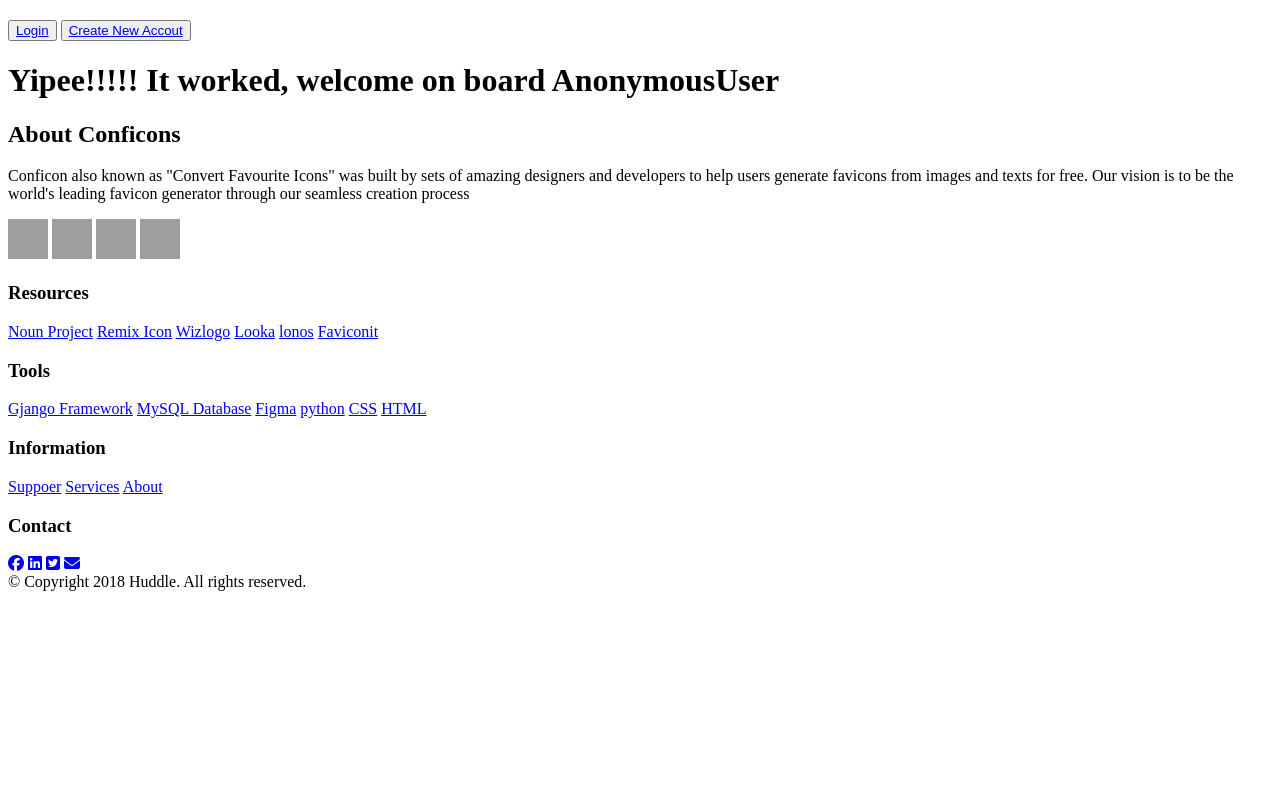
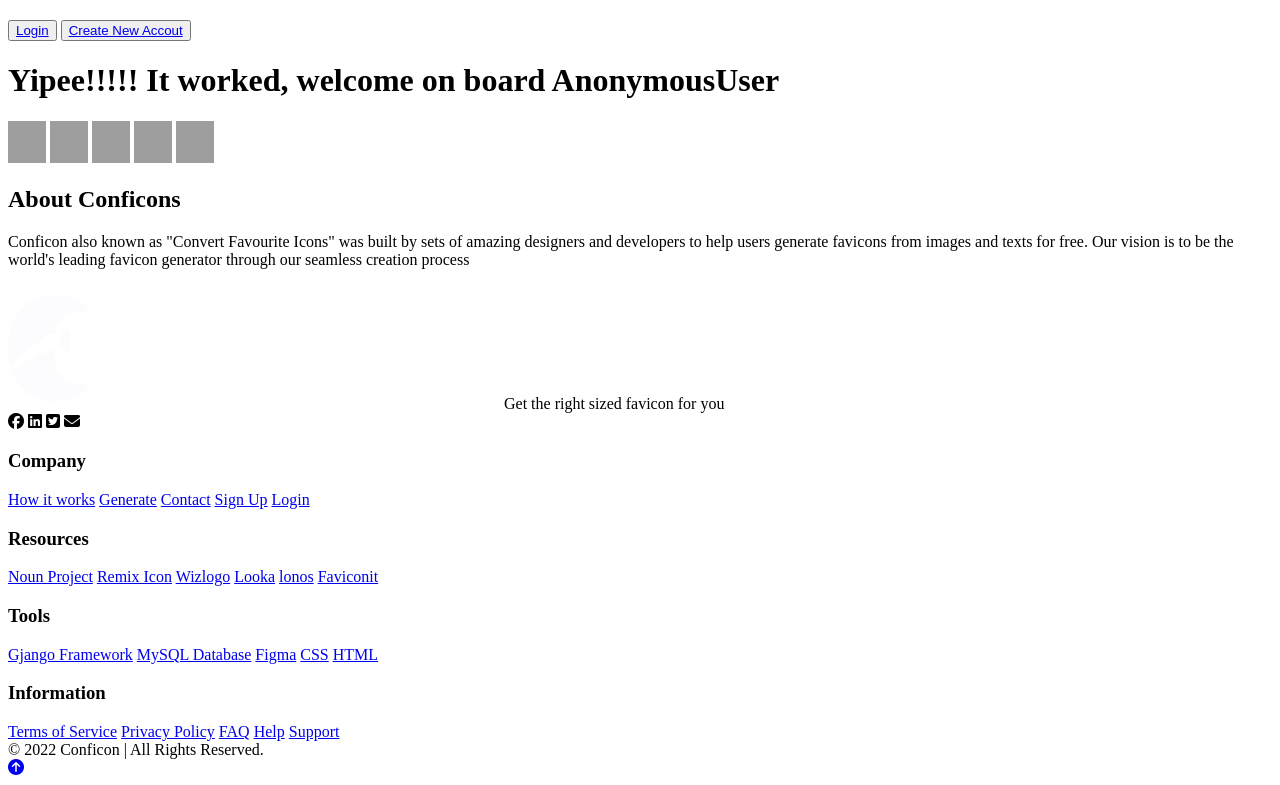
Before and after one commit to zuri-training/Favicon_gen-Team-68, a Django app: page / in a window 1280 px wide. Shown: the part 129-914 px from the top of the page. Before the commit the page ends 720 px from the top, so only its background shows below. Run offline with Django 4.2, Linux system fonts and the light colour scheme; some libraries are stand-ins or nearby versions; grey boxes are pictures that could not be loaded.

Commit message:
Footer update for new design

```diff
--- a/templates/footer.html
+++ b/templates/footer.html
@@ -1,36 +1,43 @@
-<html lang="en">
-
-<head>
-    <meta charset="UTF-8">
-    <meta http-equiv="X-UA-Compatible" content="IE=edge">
-    <meta name="viewport" content="width=device-width, initial-scale=1.0">
-    <link href="https://fonts.googleapis.com/css2?family=Dosis:wght@600&family=Oswald:wght@300;400&display=swap"
-        rel="stylesheet">
-    <link rel="stylesheet" href="Conflcon/static/css/footer.css">
-    <title>Footer</title>
-</head>
-
-<body>
+{% load static %}
 <section id="About_Conficons">
+    <div id="for_gap">
+        <div class="fav">
+            <img src="{% static 'images/Vector1.png' %}" width="38px" height="42px" alt="">
+            <img src="{% static 'images/Vector2.png' %}" width="38px" height="42px" alt="">
+            <img src="{% static 'images/Vector3.png' %}" width="38px" height="42px" alt="">
+            <img src="{% static 'images/Vector4.png' %}" width="38px" height="42px" alt="">
+            <img src="{% static 'images/Vector5.png' %}" width="38px" height="42px" alt="">
+        </div>
         <div>
             <h2>About Conficons</h2>
-            <p>Conficon also known as "Convert Favourite Icons" was built by sets of amazing designers and developers to
+            <p>Conficon also known as "Convert Favourite Icons" was built by sets of amazing designers and
+                developers to
                 help users generate favicons from images and texts for free. Our vision is to be the world's leading
                 favicon generator through our seamless creation process</p>
         </div>
-        <div class="fav">
-            <!-- <i class="fa-solid fa-house"></i>
-            <i class="fa-solid fa-house"></i>
-            <i class="fa-solid fa-house"></i>
-            <i class="fa-solid fa-house"></i> -->
-            <img src="images/icon-faculty.png" width="40" height="40" alt="">
-            <img src="images/icon-departments.png" width="40" height="40" alt="">
-            <img src="images/icon-research institute.png" width="40" height="40" alt="">
-            <img src="images/icon-college of agric.png" width="40" height="40" alt="">
     </div>
 </section>
 <footer>
     <div id="footer_top">
+        <div class="footer_column1">
+            <span><img src="{% static 'images/Frame 259.png' %}" width="px" height="" alt=""></span>
+            <span class="spec">Get the right sized favicon for you</span>
+            <div class="icons">
+                <i class="fa-brands fa-facebook"></i>
+                <i class="fa-brands fa-linkedin"></i>
+                <i class="fa-brands fa-twitter-square"></i>
+                <i class="fa-solid fa-envelope"></i>
+            </div>
+        </div>
+        <div id="footer_special">
+            <div class="group">
+                <h3>Company</h3>
+                <a href="#">How it works</a>
+                <a href="#">Generate</a>
+                <a href="#">Contact</a>
+                <a href="#">Sign Up</a>
+                <a href="#">Login</a>
+            </div>
             <div class="group">
                 <h3>Resources</h3>
                 <a href="#">Noun Project</a>
@@ -45,29 +52,22 @@
                 <a href="#">Gjango Framework</a>
                 <a href="#">MySQL Database</a>
                 <a href="#">Figma</a>
-                <a href="#">python</a>
                 <a href="#">CSS</a>
                 <a href="#">HTML</a>
             </div>
             <div class="group">
                 <h3>Information</h3>
-                <a href="#">Suppoer</a>
-                <a href="#">Services</a>
-                <a href="#">About</a>
-            </div>
-            <div>
-                <h3>Contact</h3>
-                <div class="icons">
-                <a href="https://www.facebook.com"><i class="fa-brands fa-facebook"></i></a>
-                <a href="https://www.linkedln.com"><i class="fa-brands fa-linkedin"></i></a>
-                <a href="https://www.twitter.com"><i class="fa-brands fa-twitter-square"></i></a>
-                <a href="https://www.gmail.com"><i class="fa-solid fa-envelope"></i></a>
+                <a href="#">Terms of Service</a>
+                <a href="#">Privacy Policy</a>
+                <a href="#">FAQ</a>
+                <a href="#">Help</a>
+                <a href="#">Support</a>
             </div>
         </div>
     </div>
-        <div class="copyright">&copy; Copyright 2018 Huddle. All rights reserved.</div>
+    <div class="copy-icon">
+        <div></div>
+        <div class="copyright">&copy; 2022 Conficon | All Rights Reserved.</div>
+        <div><a href="#Go_up" id="arrowup"><i class="fa-solid fa-circle-arrow-up"></i></a></div>
+    </div>
 </footer>
-    <script src="https://kit.fontawesome.com/9bd36ee156.js" crossorigin="anonymous"></script>
-</body>
-
-</html>
```
Lines whose indentation alone changed are shown as unchanged.
